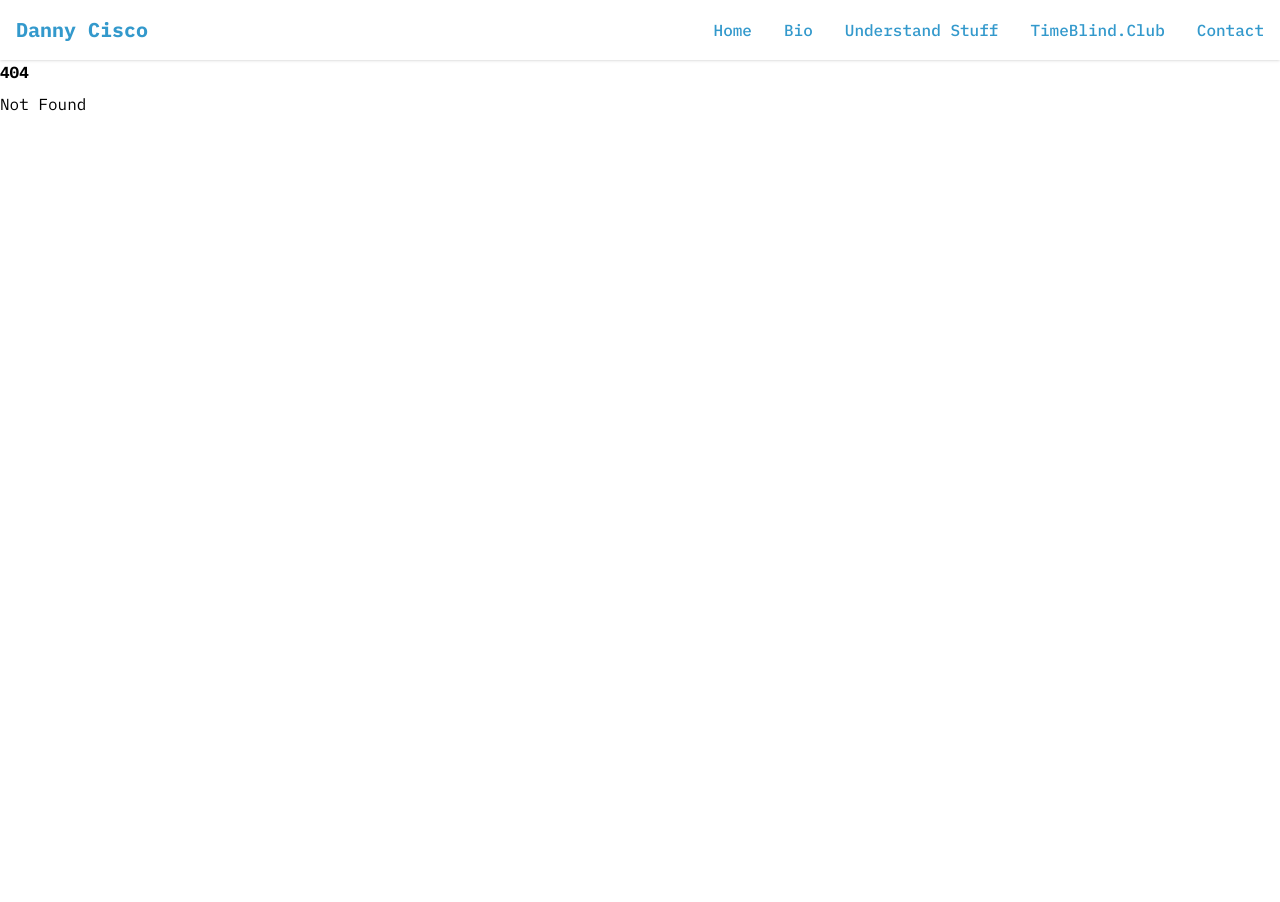
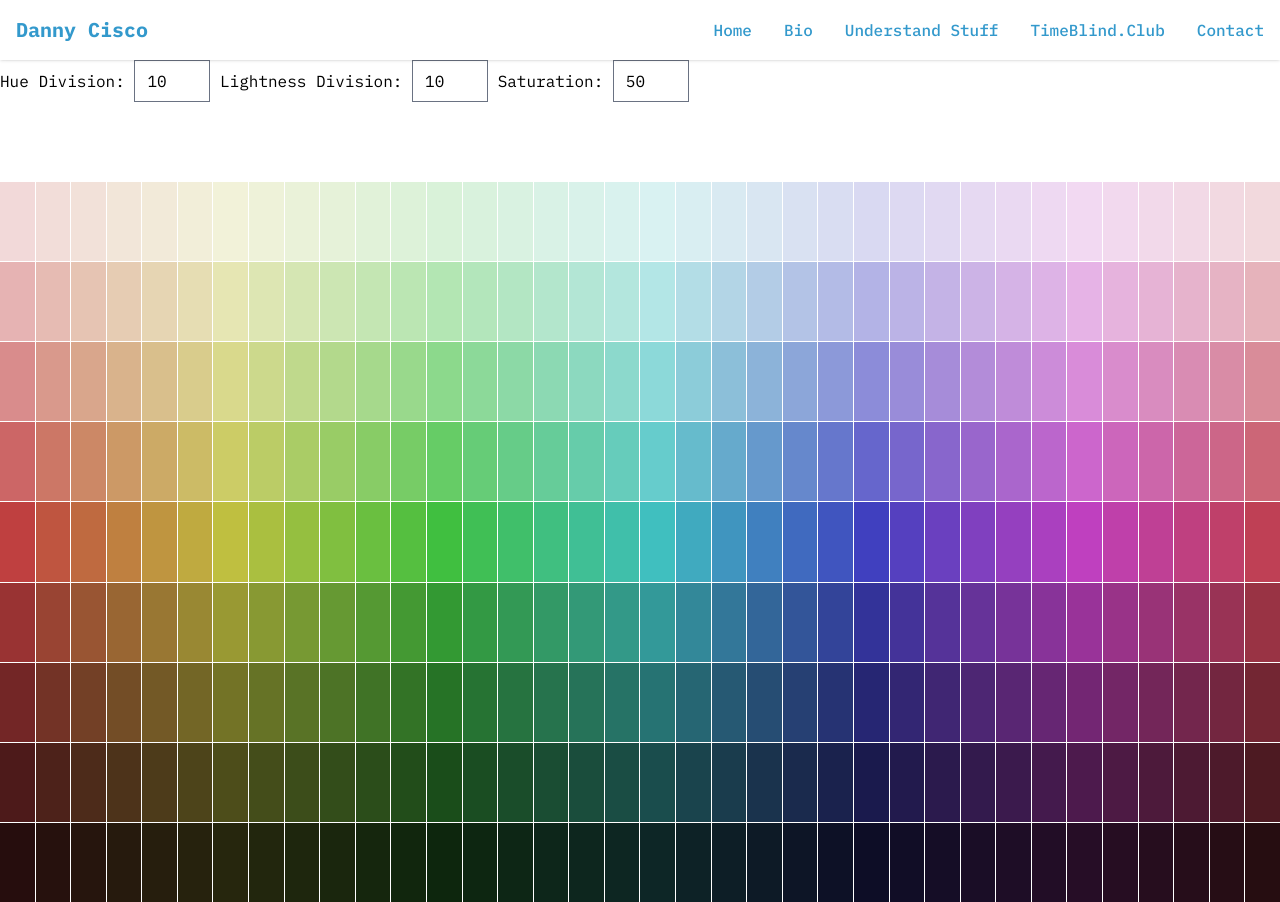
Before and after one commit to Danny-Cisco/danny-cisco, a SvelteKit app: page /understand-stuff/hsl-grid in a window 1280 px wide. Before the commit this address had no page. Before the commit the page ends 800 px from the top, so only its background shows below. Built offline with nearby package versions, Linux system fonts and the light colour scheme.

Commit message:
working hsl grid

```diff
--- a/src/routes/understand-stuff/+page.svelte
+++ b/src/routes/understand-stuff/+page.svelte
@@ -23,6 +23,11 @@
 		{
 			title: 'HSL Wheel',
 			path: '/understand-stuff/hsl-wheel',
+			description: 'Visualising HSL'
+		},
+		{
+			title: 'HSL Grid',
+			path: '/understand-stuff/hsl-grid',
 			description: 'Visualising HSL'
 		}
 	];
--- /dev/null
+++ b/src/routes/understand-stuff/hsl-grid/+page.svelte
@@ -0,0 +1,79 @@
+<script>
+	import { onMount } from 'svelte';
+
+	let hueDiv = 10; // Default hue divisions
+	let lightnessDiv = 10; // Default lightness divisions
+	let saturation = 50; // Default saturation level
+
+	let selectedColor = null;
+	let showModal = false;
+
+	const selectColor = (h, l, s) => {
+		selectedColor = `hsl(${h}, ${s}%, ${l}%)`;
+		showModal = true;
+	};
+</script>
+
+<div>
+	<label>Hue Division: <input type="number" bind:value={hueDiv} min="1" max="360" /></label>
+	<label
+		>Lightness Division: <input type="number" bind:value={lightnessDiv} min="1" max="100" /></label
+	>
+	<label>Saturation: <input type="number" bind:value={saturation} min="0" max="100" /></label>
+</div>
+
+<div
+	class="grid"
+	style="grid-template-columns: repeat({360 / hueDiv}, 1fr); grid-template-rows: repeat({100 /
+		lightnessDiv}, 1fr);"
+>
+	{#each Array(100 / lightnessDiv).fill(0) as _, y}
+		<!-- Lightness loop (rows) -->
+		{#each Array(360 / hueDiv).fill(0) as _, x}
+			<!-- Hue loop (columns) -->
+			<div
+				class="color-box"
+				style="background-color: hsl({x * hueDiv}, {saturation}%, {100 - y * lightnessDiv}%);"
+				on:click={() => selectColor(x * hueDiv, 100 - y * lightnessDiv, saturation)}
+			></div>
+		{/each}
+	{/each}
+</div>
+
+{#if showModal}
+	<div class="modal" on:click={() => (showModal = false)}>
+		<p>Selected Color: {selectedColor}</p>
+		<p
+			style="background-color: {selectedColor}; width: 100px; height: 50px; border: 1px solid black;"
+		></p>
+		<button on:click={() => (showModal = false)}>Close</button>
+	</div>
+{/if}
+
+<style>
+	.grid {
+		display: grid;
+		width: 100vw;
+		height: 100vh;
+		gap: 1px;
+	}
+	.color-box {
+		cursor: pointer;
+		transition: transform 0.1s;
+	}
+	.color-box:hover {
+		transform: scale(1.1);
+		border: 1px solid white;
+	}
+	.modal {
+		position: fixed;
+		top: 50%;
+		left: 50%;
+		transform: translate(-50%, -50%);
+		background: white;
+		padding: 20px;
+		border-radius: 8px;
+		box-shadow: 0px 0px 10px rgba(0, 0, 0, 0.3);
+		text-align: center;
+	}
+</style>
```
